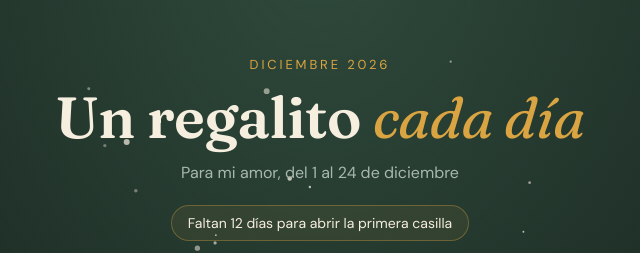
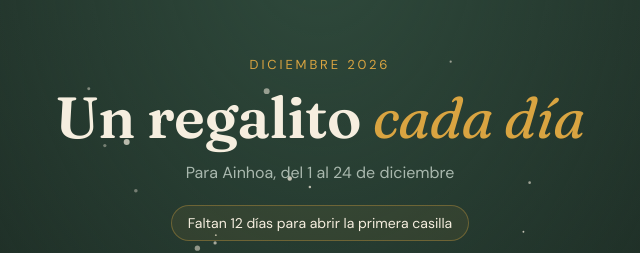
Before and after one commit to Clara548/calendario-adviento, a plain HTML site: page index.html in a window 1280 px wide. Shown: the top 253 px of the page, 320-960 px from the left. Drawn offline with Linux system fonts and the light colour scheme.

Commit message:
Nombre: Ainhoa
Co-Authored-By: Claude Opus 5.5 <noreply@anthropic.com>
Claude-Session: https://claude.ai/code/session_01XMiXkTGitSyitMHxAz92de

```diff
--- a/index.html
+++ b/index.html
@@ -253,7 +253,7 @@
              aparece una cajita debajo (un plan, una pista, un vale...).
    ===================================================================== */
 const CONFIG = {
-  nombre: "mi amor",
+  nombre: "Ainhoa",
   firma: "Con todo mi cariño",
   year: 2026,
   dias: [
```
